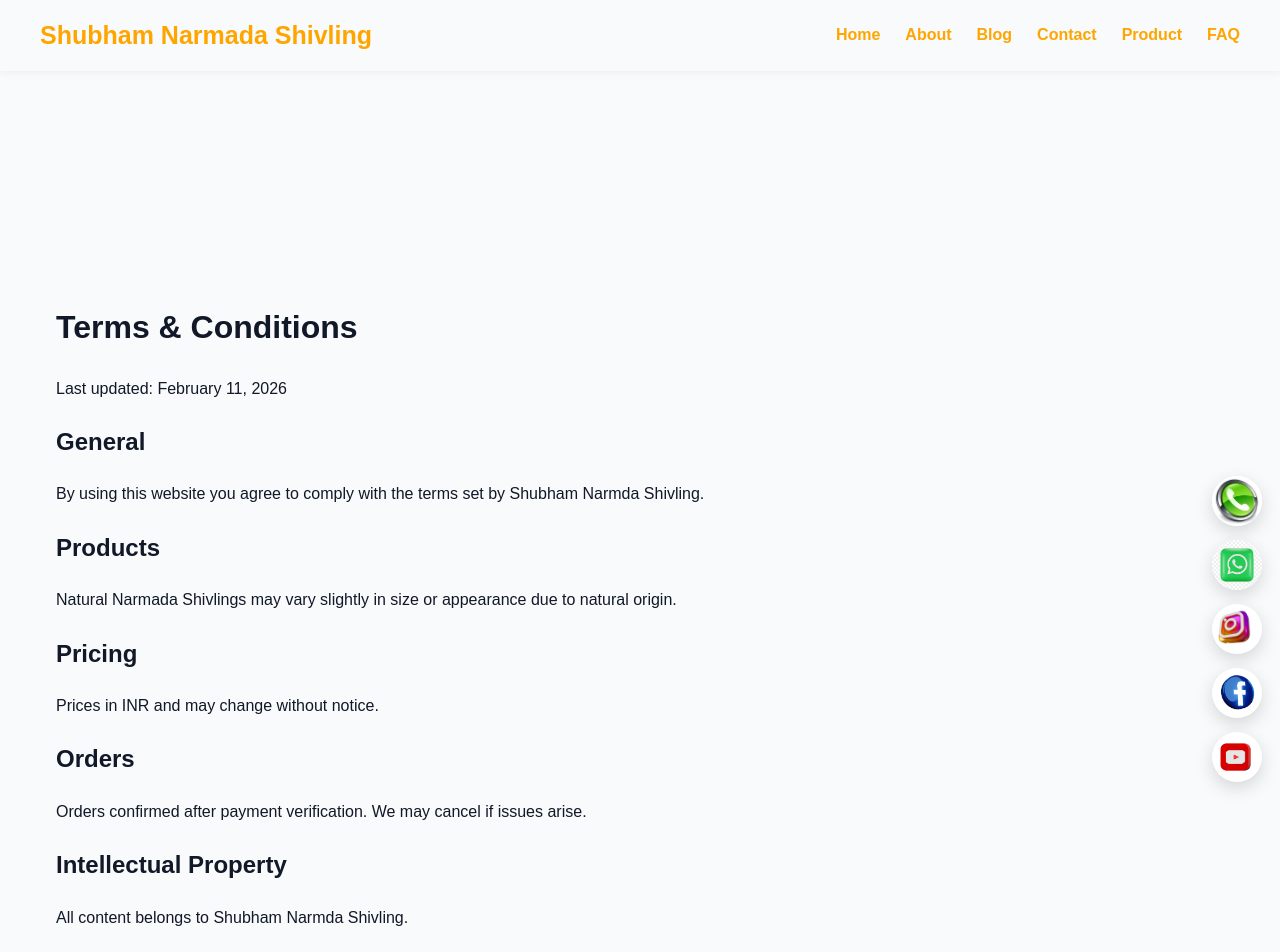
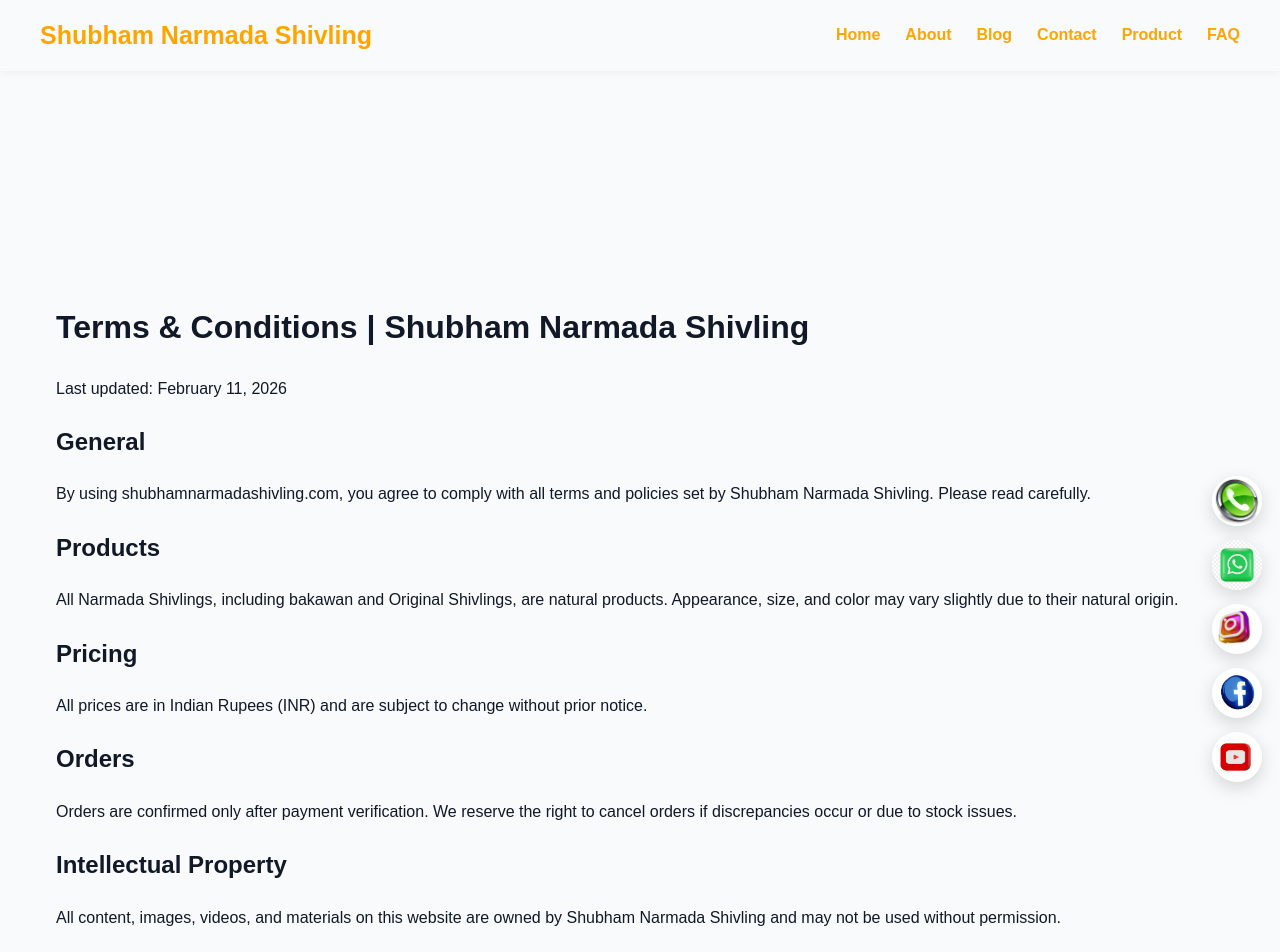
Before and after one commit to kapil1997kewat-bit/narmada-shivling, a Next.js app: page /terms-conditions in a window 1280 px wide. Shown: the top 952 px of the page. Built offline with nearby package versions, Linux system fonts and the light colour scheme.

Commit message:
Update page.tsx

```diff
--- a/app/terms-conditions/page.tsx
+++ b/app/terms-conditions/page.tsx
@@ -1,43 +1,127 @@
 import { Metadata } from "next";
+import Script from "next/script";
 
 export const metadata: Metadata = {
-  title: "Terms & Conditions | Shubham Narmda Shivling",
+  title: "Terms & Conditions | Shubham Narmada Shivling",
   description:
-    "Terms and Conditions governing usage and purchases on shubhamnarmadashivling.com",
+    "Read the terms and conditions for usage, purchases, and policies on Shubham Narmada Shivling website.",
+  alternates: {
+    canonical: "https://shubhamnarmadashivling.com/terms-conditions",
+  },
+  robots: "index, follow",
+  openGraph: {
+    title: "Terms & Conditions | Shubham Narmada Shivling",
+    description:
+      "Read the terms and conditions for usage, purchases, and policies on Shubham Narmada Shivling website.",
+    url: "https://shubhamnarmadashivling.com/terms-conditions",
+    siteName: "Shubham Narmada Shivling",
+    images: [{ url: "/og-image.png", width: 1200, height: 630 }],
+    locale: "en_IN",
+    type: "website",
+  },
+  twitter: {
+    card: "summary_large_image",
+    title: "Terms & Conditions | Shubham Narmada Shivling",
+    description:
+      "Read the terms and conditions for usage, purchases, and policies on Shubham Narmada Shivling website.",
+    images: ["/og-image.png"],
+  },
 };
 
 export default function Terms() {
   return (
     <main className="container">
-      <h1>Terms & Conditions</h1>
+      <h1>Terms & Conditions | Shubham Narmada Shivling</h1>
       <p>Last updated: February 11, 2026</p>
 
       <h2>General</h2>
       <p>
-        By using this website you agree to comply with the terms set by Shubham
-        Narmda Shivling.
+        By using shubhamnarmadashivling.com, you agree to comply with all terms
+        and policies set by Shubham Narmada Shivling. Please read carefully.
       </p>
 
       <h2>Products</h2>
       <p>
-        Natural Narmada Shivlings may vary slightly in size or appearance due to
-        natural origin.
+        All Narmada Shivlings, including bakawan and Original Shivlings, are
+        natural products. Appearance, size, and color may vary slightly due to
+        their natural origin.
       </p>
 
       <h2>Pricing</h2>
-      <p>Prices in INR and may change without notice.</p>
+      <p>
+        All prices are in Indian Rupees (INR) and are subject to change without
+        prior notice.
+      </p>
 
       <h2>Orders</h2>
       <p>
-        Orders confirmed after payment verification. We may cancel if issues
-        arise.
+        Orders are confirmed only after payment verification. We reserve the
+        right to cancel orders if discrepancies occur or due to stock issues.
       </p>
 
       <h2>Intellectual Property</h2>
-      <p>All content belongs to Shubham Narmda Shivling.</p>
+      <p>
+        All content, images, videos, and materials on this website are owned by
+        Shubham Narmada Shivling and may not be used without permission.
+      </p>
 
-      <h2>Governing Law</h2>
-      <p>These terms follow laws of India.</p>
+
+
+      {/* JSON-LD Structured Data */}
+      <Script type="application/ld+json" id="terms-schema">
+        {JSON.stringify({
+          "@context": "https://schema.org",
+          "@type": "WebPage",
+          "name": "Terms & Conditions | Shubham Narmada Shivling",
+          "url": "https://shubhamnarmadashivling.com/terms-conditions",
+          "description":
+            "Read the terms and conditions for usage, purchases, and policies on Shubham Narmada Shivling website.",
+          "publisher": {
+            "@type": "Organization",
+            "name": "Shubham Narmada Shivling",
+            "logo": {
+              "@type": "ImageObject",
+              "url": "https://shubhamnarmadashivling.com/alok2.png",
+              "width": 250,
+              "height": 60
+            },
+            "sameAs": [
+              "https://www.facebook.com/share/16nQ9SpdD5/",
+                  "https://www.instagram.com/narmadashivling09/",
+                  "https://www.youtube.com/@narmadashivling09"
+            ]
+          },
+          "mainEntity": {
+            "@type": "FAQPage",
+            "mainEntity": [
+              {
+                "@type": "Question",
+                "name": "Are the Shivlings identical in size and appearance?",
+                "acceptedAnswer": {
+                  "@type": "Answer",
+                  "text": "Natural Narmada Shivlings may vary slightly in size or appearance due to their natural origin."
+                }
+              },
+              {
+                "@type": "Question",
+                "name": "Can prices change without notice?",
+                "acceptedAnswer": {
+                  "@type": "Answer",
+                  "text": "Yes, all prices are in INR and may change without prior notice."
+                }
+              },
+              {
+                "@type": "Question",
+                "name": "Who owns the content on the website?",
+                "acceptedAnswer": {
+                  "@type": "Answer",
+                  "text": "All content, images, and materials belong to Shubham Narmada Shivling and cannot be used without permission."
+                }
+              }
+            ]
+          }
+        })}
+      </Script>
     </main>
   );
 }
```
